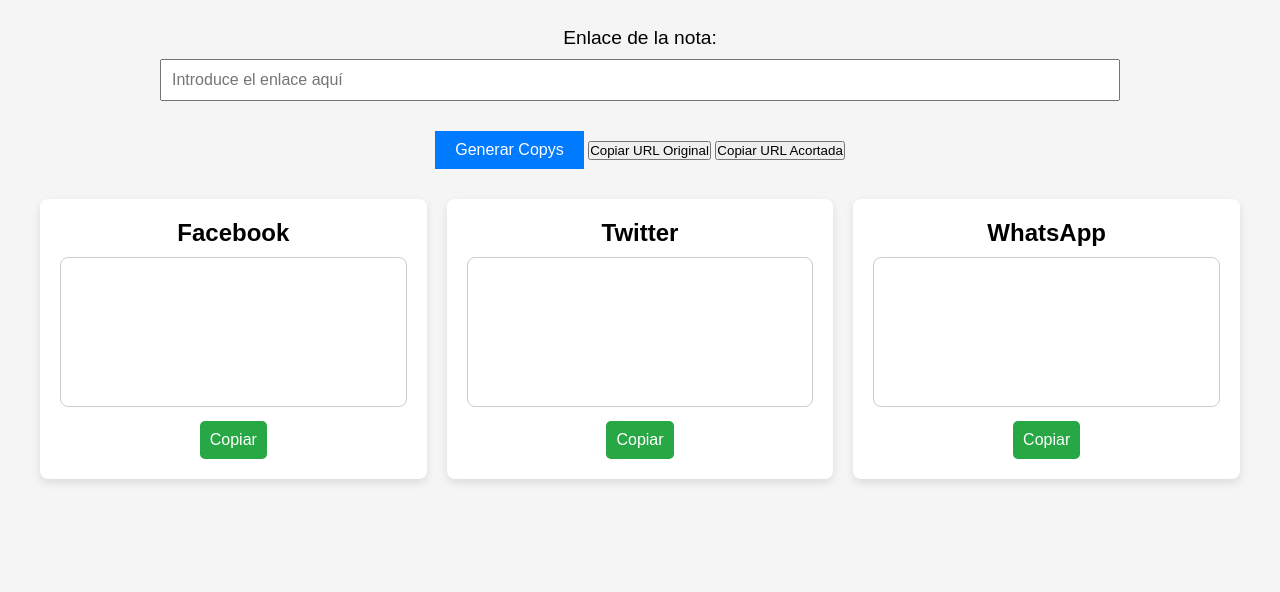
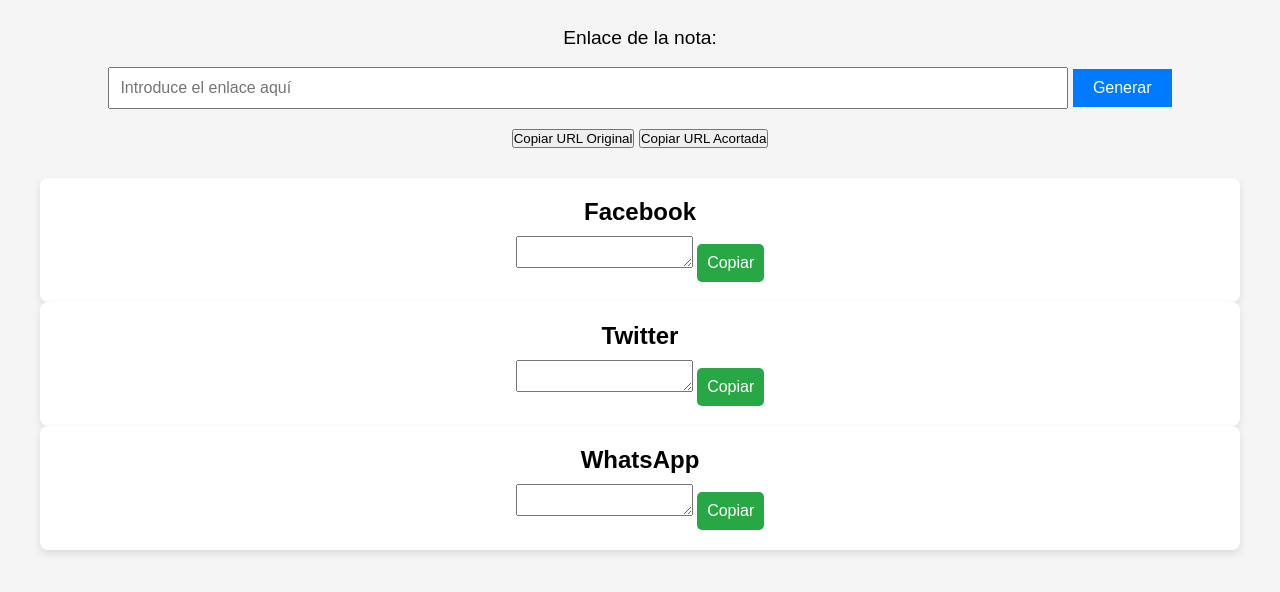
Before and after one commit to hyperhue-studio/CopyGenerator, a website: page public/index.html in a window 1280 px wide. Shown: the part 60-652 px from the top of the page. Drawn offline with Linux system fonts and the light colour scheme.

Commit message:
Update index.html

```diff
--- a/public/index.html
+++ b/public/index.html
@@ -10,32 +10,34 @@
     <div class="container">
         <h1>Generador de Copys para Redes Sociales</h1>
 
-        <form id="copyForm" class="form-container">
+        <!-- Formulario de entrada -->
+        <form id="copyForm">
+            <label for="urlInput">Enlace de la nota:</label>
             <div class="input-group">
-                <label for="urlInput">Enlace de la nota:</label>
                 <input type="url" id="urlInput" placeholder="Introduce el enlace aquí" required>
+                <button type="submit">Generar</button>
             </div>
             <div class="button-group">
-                <button type="submit">Generar Copys</button>
-                <button type="button" id="copyOriginalUrl">Copiar URL Original</button>
-                <button type="button" id="copyShortenedUrl">Copiar URL Acortada</button>
+                <button id="copyOriginalUrl">Copiar URL Original</button>
+                <button id="copyShortenedUrl">Copiar URL Acortada</button>
             </div>
         </form>
 
-        <div id="resultados" class="results-container">
+        <!-- Sección de resultados -->
+        <div id="resultados">
             <div class="result-item">
                 <h2>Facebook</h2>
-                <textarea id="fbCopy" class="copy-textarea" readonly></textarea>
+                <textarea id="fbCopy" readonly></textarea>
                 <button class="copy-btn" data-target="fbCopy">Copiar</button>
             </div>
             <div class="result-item">
                 <h2>Twitter</h2>
-                <textarea id="twitterCopy" class="copy-textarea" readonly></textarea>
+                <textarea id="twitterCopy" readonly></textarea>
                 <button class="copy-btn" data-target="twitterCopy">Copiar</button>
             </div>
             <div class="result-item">
                 <h2>WhatsApp</h2>
-                <textarea id="wppCopy" class="copy-textarea" readonly></textarea>
+                <textarea id="wppCopy" readonly></textarea>
                 <button class="copy-btn" data-target="wppCopy">Copiar</button>
             </div>
         </div>
```
